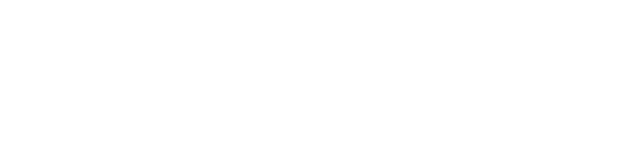
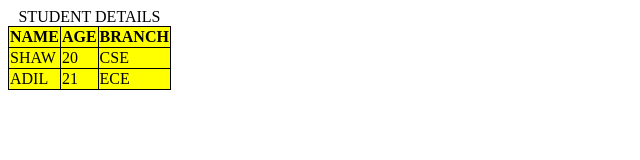
Before and after one commit to acciojob/table-practise-gamesense31, a website: page main.html in a window 1280 px wide. Shown: the whole page, without its empty margins (0-640 px from the left). Drawn offline with Linux system fonts and the light colour scheme.

Commit message:
created a submission

```diff
--- a/main.html
+++ b/main.html
@@ -1,16 +1,40 @@
 <!DOCTYPE html>
-
-<html>
-
+<html lang="en">
 <head>
-	<link rel="stylesheet" href="styles.css">
+    <meta charset="UTF-8">
+    <meta name="viewport" content="width=device-width, initial-scale=1.0">
+    <title>Document</title>
+    <style>
+        table {
+            background-color: yellow;
+            border-collapse: collapse;
+            border: 1px solid black;
+        }
+        tr,th,td {
+            border: 1px solid black;
+            border-collapse: collapse;
+        }
+    </style>
 </head>
-
 <body>
-	<!-- the entire body must be written by student -->
-    <script type="text/javascript" src="./script.js">
-</script>
+    <table>
+        <caption>STUDENT DETAILS</caption>
+        <tr>
+            <th>NAME</th>
+            <th>AGE</th>
+            <th>BRANCH</th>
+        </tr>
+        <tr>
+            <td>SHAW</td>
+            <td>20</td>
+            <td>CSE</td>
+        </tr>
+        <tr>
+            <td>ADIL</td>
+            <td>21</td>
+            <td>ECE</td>
+        </tr>
+    </table>
 
 </body>
-
 </html>
```
